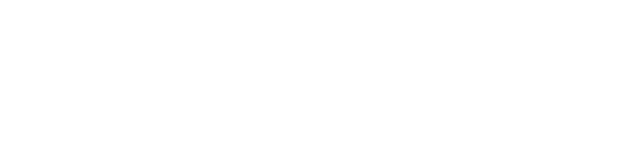
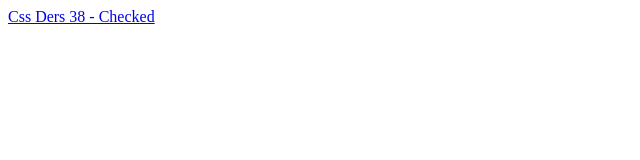
Before and after one commit to YakupNas/Calismalarim, a plain HTML site: page index.html in a window 1280 px wide. Shown: the whole page, without its empty margins (0-640 px from the left). Drawn offline with Linux system fonts and the light colour scheme; files that its build step writes are made by us from their sources.

Commit message:
Update index.html
Signed-off-by: YakupNas <85762415+YakupNas@users.noreply.github.com>

```diff
--- a/index.html
+++ b/index.html
@@ -7,6 +7,6 @@
     <link rel="stylesheet" href="css/main.css">
 </head>
 <body>
-    <a href="staj-calisma/css_ders-38-checked/index.html"></a>
+    <a href="staj-calisma/css_ders-38-checked/index.html">Css Ders 38 - Checked</a>
 </body>
 </html>
```
